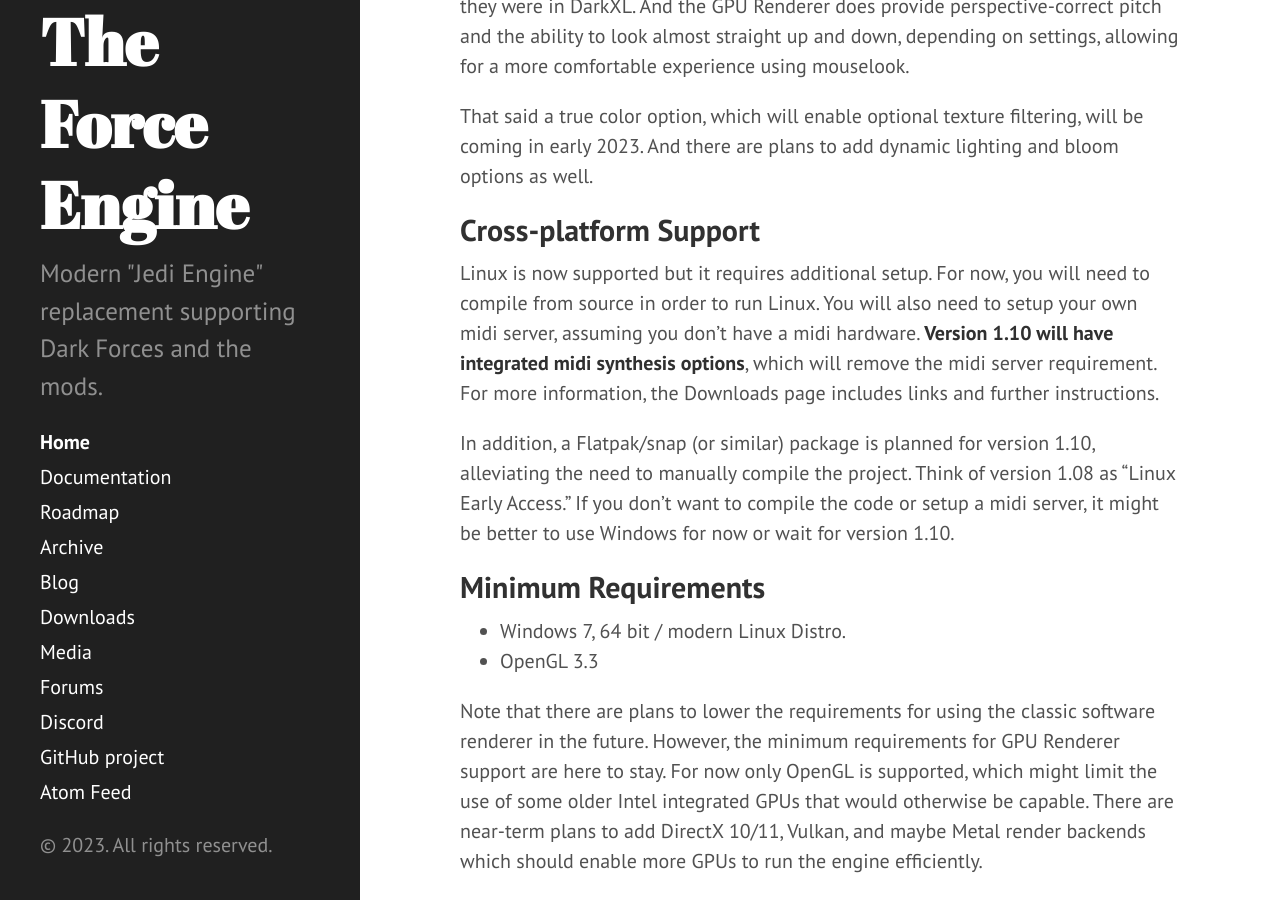
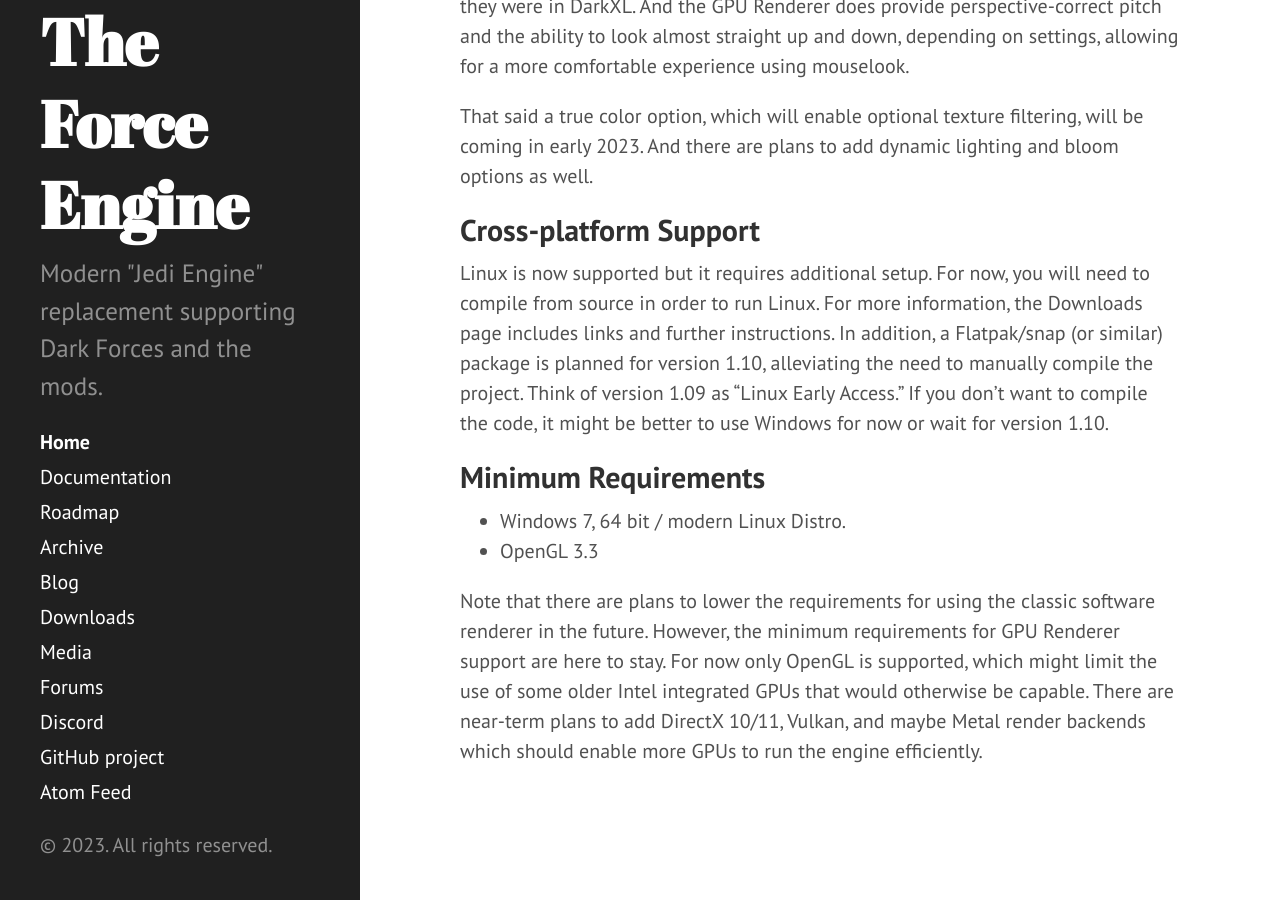
Before and after one commit to TheForceEngine/TheForceEngine.github.io, a Jekyll site: the page built from index.md, in a window 1280 px wide and 900 px high, scrolled down 2805 px. Built offline with Jekyll 4.4.1, drawn with Linux system fonts in a browser that asks for light colours.

Commit message:
Update index.md

```diff
--- a/index.md
+++ b/index.md
@@ -42,9 +42,7 @@
 That said a true color option, which will enable optional texture filtering, will be coming in early 2023. And there are plans to add dynamic lighting and bloom options as well.
 
 ## Cross-platform Support
-Linux is now supported but it requires additional setup. For now, you will need to compile from source in order to run Linux. You will also need to setup your own midi server, assuming you don't have a midi hardware. **Version 1.10 will have integrated midi synthesis options**, which will remove the midi server requirement. For more information, the Downloads page includes links and further instructions.
-
-In addition, a Flatpak/snap (or similar) package is planned for version 1.10, alleviating the need to manually compile the project. Think of version 1.08 as "Linux Early Access." If you don't want to compile the code or setup a midi server, it might be better to use Windows for now or wait for version 1.10.
+Linux is now supported but it requires additional setup. For now, you will need to compile from source in order to run Linux. For more information, the Downloads page includes links and further instructions. In addition, a Flatpak/snap (or similar) package is planned for version 1.10, alleviating the need to manually compile the project. Think of version 1.09 as "Linux Early Access." If you don't want to compile the code, it might be better to use Windows for now or wait for version 1.10.
 
 ## Minimum Requirements
 * Windows 7, 64 bit / modern Linux Distro.
```
